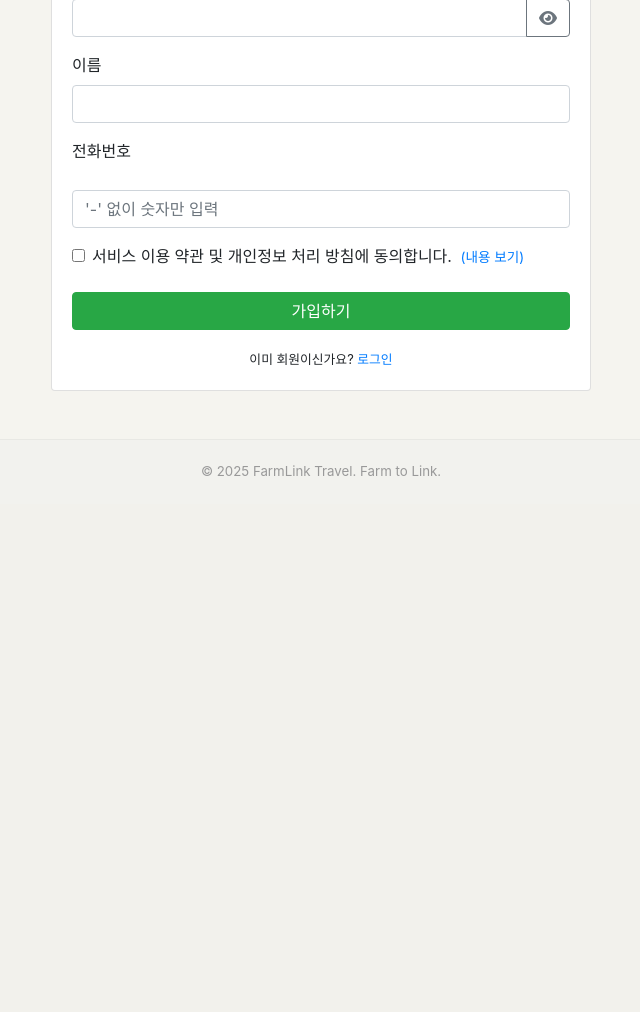
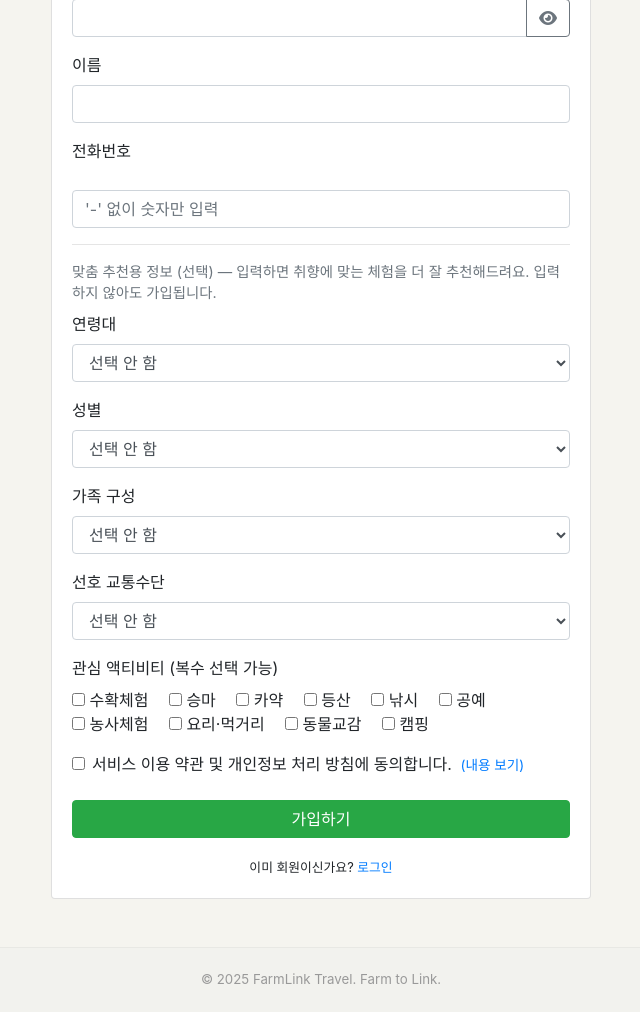
Before and after one commit to yoonwoosung/SW_id, a Flask app: page /register in a window 1280 px wide. Shown: the part 636-1648 px from the top of the page, without its empty margins (319-959 px from the left). Before the commit the page ends 1112 px from the top, so only its background shows below. Run offline with Flask 3, Linux system fonts and the light colour scheme; some libraries are stand-ins or nearby versions.

Commit message:
feat(파트2): 회원가입 프로필 확장(자동 추천 근거용, 선택 입력)
- models/user: age_group·gender·family_type·interest_activities·preferred_transport 컬럼 추가(전부 nullable)
  · 개인정보 최소화: 생년월일 대신 연령대만 저장, 성별은 선택
- common/profile_options: 프로필 선택지 고정값(액티비티·교통은 검색 트리 코드 재사용)
- services/profile_service: 가입 입력 검증·정규화(clean_profile), 추천 프로필 유무 판정
- routes/auth: 가입 시 검증된 프로필 저장, context_processor로 폼 선택지 주입
- templates/register: '맞춤 추천용 정보(선택)' 섹션 추가 — 미입력해도 가입됨
- tests/test_profile 추가. 로컬 SQLite 재생성으로 신규 컬럼 반영

Co-Authored-By: Claude Opus 4.8 <noreply@anthropic.com>

```diff
--- /dev/null
+++ b/common/profile_options.py
@@ -0,0 +1,30 @@
+# common/profile_options.py — 회원 프로필 선택지(고정값, 단일 출처).
+# 가입폼 렌더와 저장 검증이 함께 참조한다. activity/transport 코드는 search_categories 트리를 재사용.
+from common.search_categories import SEARCH_CATEGORIES
+
+# (코드, 표시명) 쌍 — 폼 드롭박스 렌더용. 개인정보 최소화를 위해 나이는 '연령대'만 받는다.
+AGE_GROUPS = [
+    ("10s", "10대"), ("20s", "20대"), ("30s", "30대"),
+    ("40s", "40대"), ("50s", "50대"), ("60s_plus", "60대 이상"),
+]
+GENDERS = [("male", "남성"), ("female", "여성"), ("other", "기타")]
+FAMILY_TYPES = [
+    ("single", "1인"), ("couple", "커플"), ("family", "가족"), ("friends", "친구"),
+]
+
+
+def _child_pairs(category_code):
+    node = next((c for c in SEARCH_CATEGORIES if c["code"] == category_code), None)
+    return [(item["code"], item["label"]) for item in node["children"]] if node else []
+
+
+# 관심 액티비티·선호 교통수단은 검색 트리의 코드/라벨을 그대로 쓴다(중복 정의 금지).
+ACTIVITY_LABELS = _child_pairs("activity")       # [('harvest','수확체험'), ...]
+TRANSPORT_LABELS = _child_pairs("transport")     # [('car','자가용'), ...]
+ACTIVITY_OPTIONS = [code for code, _ in ACTIVITY_LABELS]
+TRANSPORT_OPTIONS = [code for code, _ in TRANSPORT_LABELS]
+
+# 검증용 코드 집합
+AGE_GROUP_CODES = {code for code, _ in AGE_GROUPS}
+GENDER_CODES = {code for code, _ in GENDERS}
+FAMILY_TYPE_CODES = {code for code, _ in FAMILY_TYPES}
--- a/models/user.py
+++ b/models/user.py
@@ -19,5 +19,11 @@ class User(db.Model):
     # highlight-start
     verification_status = db.Column(db.String(50), nullable=False, default='verified') # 인증 상태 컬럼 추가
     # highlight-end
+    # 자동 추천 근거용 프로필(파트2). 전부 선택 입력(nullable) → 없으면 인기순 폴백.
+    age_group = db.Column(db.String(20), nullable=True)            # 연령대 코드(10s, 20s, ...). 생년월일은 저장하지 않음.
+    gender = db.Column(db.String(10), nullable=True)              # male/female/other (민감정보, 선택)
+    family_type = db.Column(db.String(20), nullable=True)         # single/couple/family/friends
+    interest_activities = db.Column(db.String(255), nullable=True)  # activity 코드 CSV(harvest,fishing)
+    preferred_transport = db.Column(db.String(20), nullable=True)  # transport 코드(car, public_transit, ...)
     applications = db.relationship('Application', back_populates='user', cascade="all, delete-orphan")
     experiences = db.relationship('Experience', back_populates='farmer', cascade="all, delete-orphan")
--- a/routes/auth.py
+++ b/routes/auth.py
@@ -25,6 +25,8 @@ from services.recommend_reason import recommendation_reason
 from services.review_service import analyze_review_with_clova
 from external.kakao_map import get_coords_from_address
 from common.validators import allowed_file
+from services.profile_service import clean_profile
+from common.profile_options import AGE_GROUPS, GENDERS, FAMILY_TYPES, ACTIVITY_LABELS, TRANSPORT_LABELS
 
 
 def register_page():
@@ -52,13 +54,15 @@ def register_page():
 
         hashed_password = generate_password_hash(password, method='pbkdf2:sha256')
 
+        profile = clean_profile(request.form.get, request.form.getlist)  # 선택 입력, 검증된 값만
         new_user = User(
             email=email, nickname=nickname, password=hashed_password,
             role=role, name=name, phone=phone,
             farm_address=request.form.get('farm_address'),
             farm_size=request.form.get('farm_size'),
             profile_bio=request.form.get('profile_bio'),
-            farmer_certificate_pdf=cert_pdf_filename
+            farmer_certificate_pdf=cert_pdf_filename,
+            **profile
         )
 
         if role == 'farmer':
@@ -144,6 +148,14 @@ def logout():
 
 
 def register(app):
+    @app.context_processor
+    def _inject_register_options():
+        # 가입폼 프로필 드롭박스용 선택지(고정값). 모든 render에 자동 주입.
+        return {"reg_options": {
+            "age_groups": AGE_GROUPS, "genders": GENDERS, "family_types": FAMILY_TYPES,
+            "activities": ACTIVITY_LABELS, "transports": TRANSPORT_LABELS,
+        }}
+
     app.add_url_rule('/register', 'register_page', register_page, methods=['GET', 'POST'])
     app.add_url_rule('/check_email', 'check_email', check_email, methods=['POST'])
     app.add_url_rule('/login', 'login_page', login_page, methods=['GET', 'POST'])
--- a/templates/register.html
+++ b/templates/register.html
@@ -89,6 +89,59 @@
                             </div>
                         </div>
 
+                        <div id="profile-fields">
+                            <hr>
+                            <p class="text-muted mb-2" style="font-size:0.9rem;">
+                                맞춤 추천용 정보 (선택) — 입력하면 취향에 맞는 체험을 더 잘 추천해드려요. 입력하지 않아도 가입됩니다.
+                            </p>
+                            <div class="form-group">
+                                <label for="age_group">연령대</label>
+                                <select id="age_group" name="age_group" class="form-control">
+                                    <option value="">선택 안 함</option>
+                                    {% for code, label in reg_options.age_groups %}
+                                    <option value="{{ code }}" {% if form_data.get('age_group')==code %}selected{% endif %}>{{ label }}</option>
+                                    {% endfor %}
+                                </select>
+                            </div>
+                            <div class="form-group">
+                                <label for="gender">성별</label>
+                                <select id="gender" name="gender" class="form-control">
+                                    <option value="">선택 안 함</option>
+                                    {% for code, label in reg_options.genders %}
+                                    <option value="{{ code }}" {% if form_data.get('gender')==code %}selected{% endif %}>{{ label }}</option>
+                                    {% endfor %}
+                                </select>
+                            </div>
+                            <div class="form-group">
+                                <label for="family_type">가족 구성</label>
+                                <select id="family_type" name="family_type" class="form-control">
+                                    <option value="">선택 안 함</option>
+                                    {% for code, label in reg_options.family_types %}
+                                    <option value="{{ code }}" {% if form_data.get('family_type')==code %}selected{% endif %}>{{ label }}</option>
+                                    {% endfor %}
+                                </select>
+                            </div>
+                            <div class="form-group">
+                                <label for="preferred_transport">선호 교통수단</label>
+                                <select id="preferred_transport" name="preferred_transport" class="form-control">
+                                    <option value="">선택 안 함</option>
+                                    {% for code, label in reg_options.transports %}
+                                    <option value="{{ code }}" {% if form_data.get('preferred_transport')==code %}selected{% endif %}>{{ label }}</option>
+                                    {% endfor %}
+                                </select>
+                            </div>
+                            <div class="form-group">
+                                <label>관심 액티비티 (복수 선택 가능)</label>
+                                <div>
+                                    {% for code, label in reg_options.activities %}
+                                    <label class="form-check-label mr-3" style="margin-right:12px;font-weight:400;">
+                                        <input type="checkbox" name="interest_activities" value="{{ code }}"> {{ label }}
+                                    </label>
+                                    {% endfor %}
+                                </div>
+                            </div>
+                        </div>
+
                         <div class="form-group">
                             <div class="form-check">
                                 <input type="checkbox" class="form-check-input" id="terms" required>
```
Also changed, not shown: services/profile_service.py (added, +34 -0 lines), tests/test_profile.py (added, +51 -0 lines).
